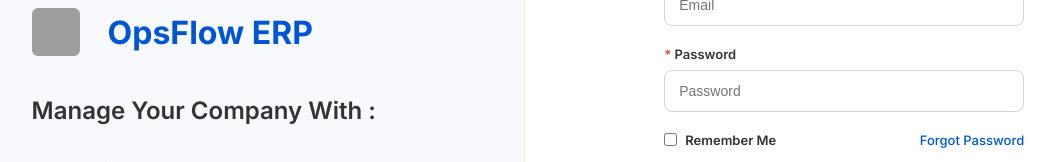
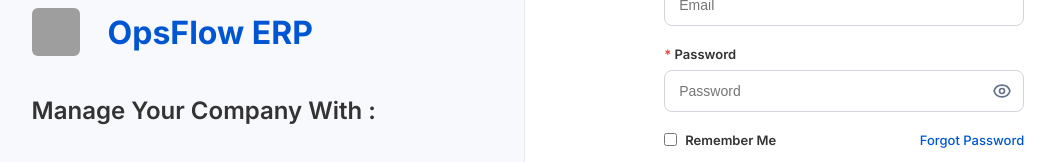
Before and after one commit to abhinavtiwari77/OpsFlow_ERP, a React (Vite) app in the folder frontend/: page /login in a window 1280 px wide. Shown: the part 246-408 px from the top of the page, without its empty margins (116-1171 px from the left). Built offline with nearby package versions, Linux system fonts and the light colour scheme; no server answers; grey boxes are pictures that could not be loaded.

Commit message:
feat: add password visibility toggle to login page

```diff
--- a/frontend/src/pages/Login.tsx
+++ b/frontend/src/pages/Login.tsx
@@ -7,6 +7,7 @@
   const navigate = useNavigate();
   const [email, setEmail] = useState("");
   const [password, setPassword] = useState("");
+  const [showPassword, setShowPassword] = useState(false);
   const [error, setError] = useState("");
   const [loading, setLoading] = useState(false);
 
@@ -78,13 +79,41 @@
               <label>
                 <span className="req">*</span> Password
               </label>
+              <div style={{ position: 'relative' }}>
                 <input
-                type="password"
+                  type={showPassword ? "text" : "password"}
                   placeholder="Password"
                   value={password}
                   onChange={(e) => setPassword(e.target.value)}
                   required
+                  style={{ paddingRight: '40px' }}
                 />
+                <button
+                  type="button"
+                  onClick={() => setShowPassword(!showPassword)}
+                  style={{
+                    position: 'absolute',
+                    right: '12px',
+                    top: '50%',
+                    transform: 'translateY(-50%)',
+                    background: 'none',
+                    border: 'none',
+                    cursor: 'pointer',
+                    color: '#64748b',
+                    padding: 0,
+                    display: 'flex',
+                    alignItems: 'center',
+                    justifyContent: 'center'
+                  }}
+                  title={showPassword ? "Hide password" : "Show password"}
+                >
+                  {showPassword ? (
+                    <svg width="20" height="20" fill="none" stroke="currentColor" strokeWidth="2" viewBox="0 0 24 24"><path strokeLinecap="round" strokeLinejoin="round" d="M13.875 18.825A10.05 10.05 0 0112 19c-4.478 0-8.268-2.943-9.543-7a9.97 9.97 0 011.563-3.029m5.858.908a3 3 0 114.243 4.243M9.878 9.878l4.242 4.242M9.88 9.88l-3.29-3.29m7.532 7.532l3.29 3.29M3 3l3.59 3.59m0 0A9.953 9.953 0 0112 5c4.478 0 8.268 2.943 9.543 7a10.025 10.025 0 01-4.132 5.411m0 0L21 21" /></svg>
+                  ) : (
+                    <svg width="20" height="20" fill="none" stroke="currentColor" strokeWidth="2" viewBox="0 0 24 24"><path strokeLinecap="round" strokeLinejoin="round" d="M15 12a3 3 0 11-6 0 3 3 0 016 0z" /><path strokeLinecap="round" strokeLinejoin="round" d="M2.458 12C3.732 7.943 7.523 5 12 5c4.478 0 8.268 2.943 9.542 7-1.274 4.057-5.064 7-9.542 7-4.477 0-8.268-2.943-9.542-7z" /></svg>
+                  )}
+                </button>
+              </div>
             </div>
 
             <div className="login-options">
```
Lines whose indentation alone changed are shown as unchanged.
